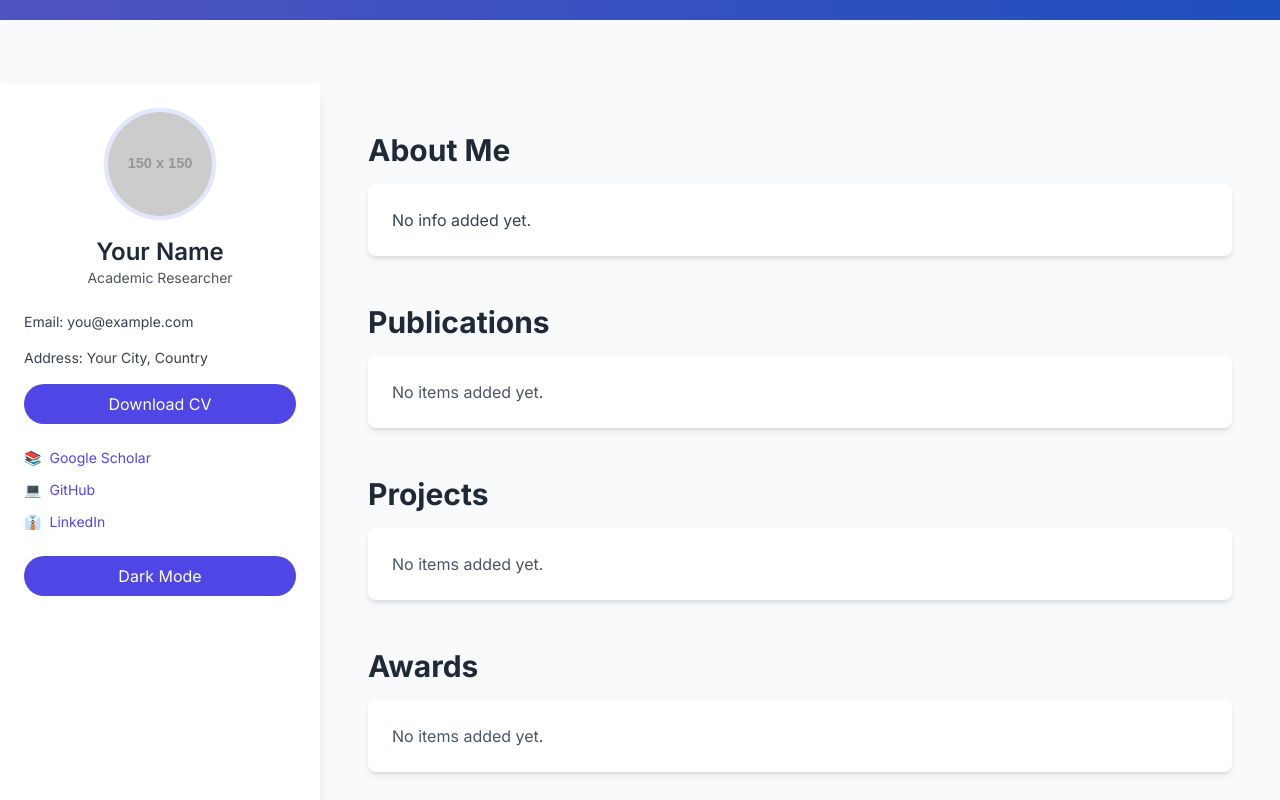
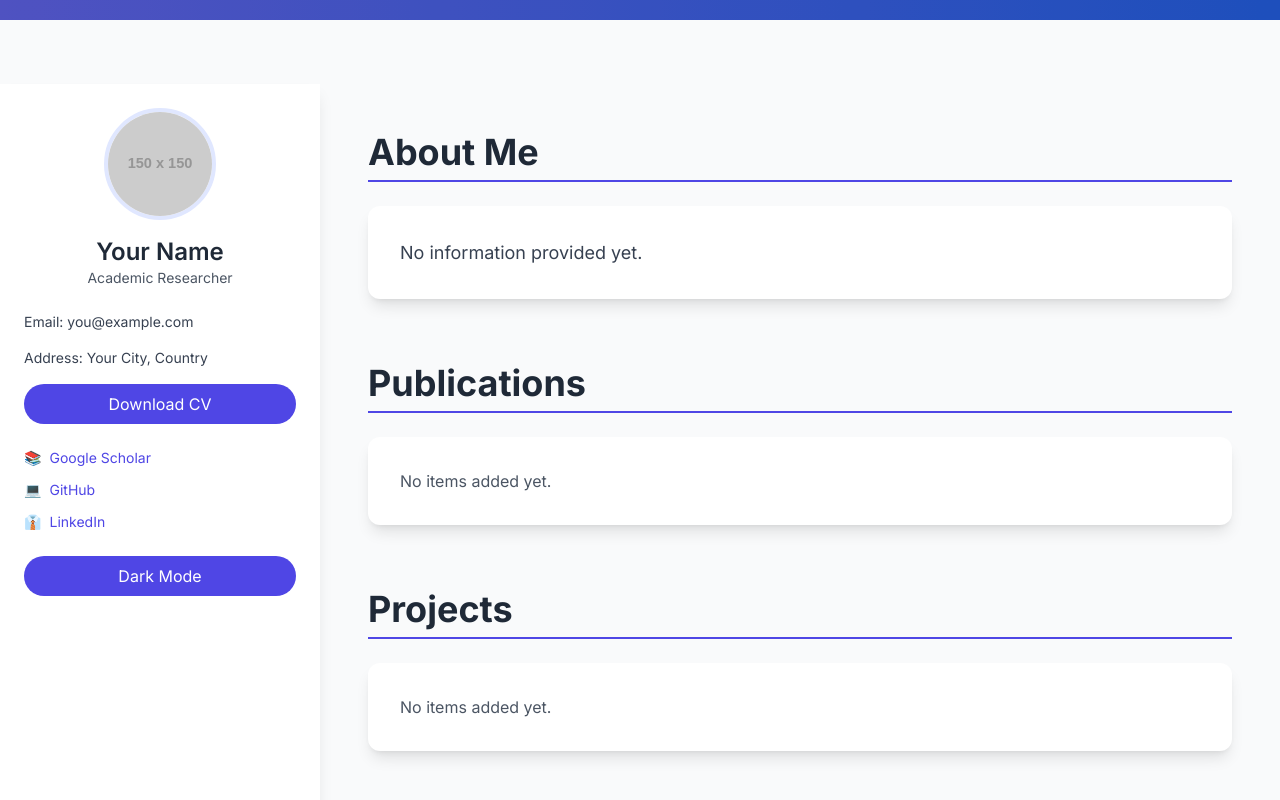
Before and after one commit to 0mehedihasan/Academic-Portfolio, a React (Vite) app: page / in a window 1280 px wide. Shown: the part 780-1580 px from the top of the page. Built offline with nearby package versions, Linux system fonts and the light colour scheme.

Commit message:
Update Section.jsx

```diff
--- a/src/components/Section.jsx
+++ b/src/components/Section.jsx
@@ -1,6 +1,6 @@
 import { useState } from 'react';
 
-function Section({ title, type, content, items, setData, isAdmin }) {
+function Section({ id, title, type, content, items, setData, isAdmin }) {
   const [isEditing, setIsEditing] = useState(false);
   const [newItem, setNewItem] = useState('');
   const [editText, setEditText] = useState(content || '');
@@ -40,32 +40,36 @@ function Section({ title, type, content, items, setData, isAdmin }) {
   };
 
   return (
-    <section className="mb-12">
-      <h2 className="mb-4 text-3xl font-bold text-gray-800 dark:text-white">{title}</h2>
-      <div className="p-6 bg-white rounded-lg shadow-md dark:bg-gray-800">
+    <section id={id} className="mb-16">
+      <h2 className="mb-6 text-4xl font-bold text-gray-800 dark:text-white border-b-2 border-indigo-600 pb-2">
+        {title}
+      </h2>
+      <div className="p-8 bg-white rounded-xl shadow-lg dark:bg-gray-800">
         {type === 'text' ? (
-          <p className="text-gray-700 dark:text-gray-200">{content || 'No info added yet.'}</p>
+          <p className="text-gray-700 dark:text-gray-200 leading-relaxed text-lg">
+            {content || 'No information provided yet.'}
+          </p>
         ) : (
-          <ul className="space-y-4">
+          <ul className="grid gap-6 md:grid-cols-2 lg:grid-cols-3">
             {items && items.length > 0 ? (
               items.map(item => (
                 <li
                   key={item.id}
-                  className="flex items-center justify-between p-4 bg-gray-50 rounded-md dark:bg-gray-700"
+                  className="p-6 bg-gray-50 rounded-lg dark:bg-gray-700 shadow-md hover:shadow-lg transition"
                 >
                   {isEditing ? (
                     <input
                       defaultValue={item.title}
                       onBlur={e => handleUpdateItem(item.id, e.target.value)}
-                      className="flex-1 p-2 border rounded dark:bg-gray-600 dark:text-white"
+                      className="w-full p-2 border rounded dark:bg-gray-600 dark:text-white"
                     />
                   ) : (
-                    <span className="text-gray-700 dark:text-gray-200">{item.title}</span>
+                    <span className="text-gray-700 dark:text-gray-200 font-medium">{item.title}</span>
                   )}
                   {isEditing && isAdmin && (
                     <button
                       onClick={() => handleDelete(item.id)}
-                      className="px-3 py-1 ml-4 text-white transition bg-red-500 rounded hover:bg-red-600"
+                      className="mt-3 px-3 py-1 text-white bg-red-600 rounded-full hover:bg-red-700"
                     >
                       Delete
                     </button>
@@ -73,38 +77,38 @@ function Section({ title, type, content, items, setData, isAdmin }) {
                 </li>
               ))
             ) : (
-              <p className="text-gray-600 dark:text-gray-400">No items added yet.</p>
+              <p className="text-gray-600 dark:text-gray-400 col-span-full">No items added yet.</p>
             )}
           </ul>
         )}
         {isAdmin && isEditing ? (
-          <div className="mt-6 space-y-4">
+          <div className="mt-8 space-y-6">
             {type === 'text' ? (
               <textarea
                 value={editText}
                 onChange={e => setEditText(e.target.value)}
-                className="w-full p-3 border rounded dark:bg-gray-600 dark:text-white"
-                rows="4"
+                className="w-full p-4 border rounded-lg dark:bg-gray-600 dark:text-white"
+                rows="6"
                 placeholder="Enter your text here..."
               />
             ) : (
               <input
                 value={newItem}
                 onChange={e => setNewItem(e.target.value)}
-                className="w-full p-3 border rounded dark:bg-gray-600 dark:text-white"
+                className="w-full p-4 border rounded-lg dark:bg-gray-600 dark:text-white"
                 placeholder={`Add a new ${title.toLowerCase()}...`}
               />
             )}
-            <div className="flex space-x-2">
+            <div className="flex space-x-4">
               <button
                 onClick={type === 'text' ? handleUpdateText : handleAdd}
-                className="px-4 py-2 text-white transition bg-green-600 rounded hover:bg-green-700"
+                className="px-6 py-2 text-white bg-indigo-600 rounded-full hover:bg-indigo-700"
               >
                 Save
               </button>
               <button
                 onClick={() => setIsEditing(false)}
-                className="px-4 py-2 text-gray-700 transition bg-gray-200 rounded hover:bg-gray-300 dark:bg-gray-600 dark:text-white dark:hover:bg-gray-700"
+                className="px-6 py-2 text-gray-700 bg-gray-200 rounded-full hover:bg-gray-300 dark:bg-gray-600 dark:text-white dark:hover:bg-gray-700"
               >
                 Cancel
               </button>
@@ -114,7 +118,7 @@ function Section({ title, type, content, items, setData, isAdmin }) {
           isAdmin && (
             <button
               onClick={() => setIsEditing(true)}
-              className="px-4 py-2 mt-4 text-white transition bg-blue-600 rounded hover:bg-blue-700"
+              className="mt-6 px-6 py-2 text-white bg-indigo-600 rounded-full hover:bg-indigo-700"
             >
               Edit {title}
             </button>
```
